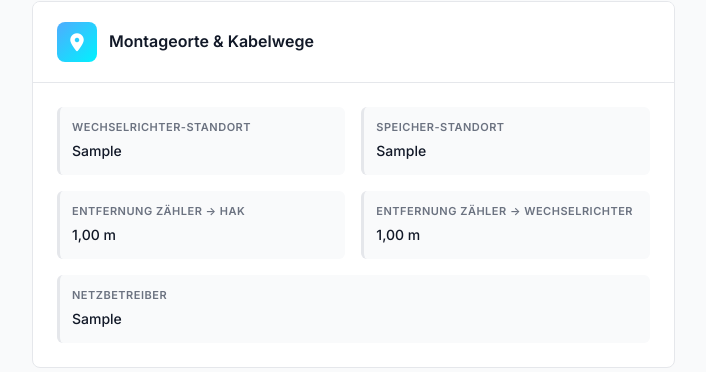
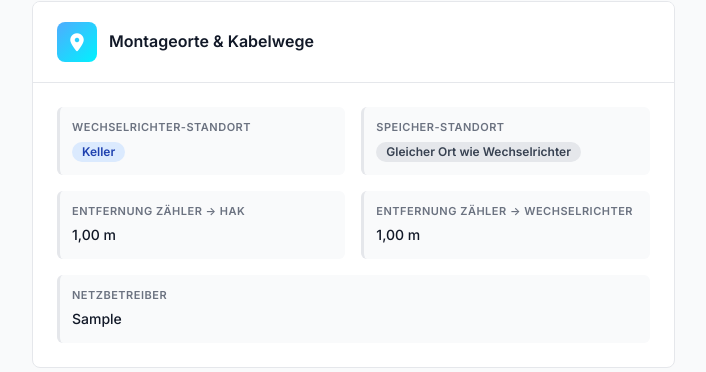
Before and after one commit to Elektriker-Edgar/PV-Projekt, a Django app: page /dashboard/prechecks/1/ in a window 1280 px wide. Shown: the part 1457-1829 px from the top of the page, without its empty margins (240-946 px from the left). Run offline with Django 4.2, Linux system fonts and the light colour scheme; a user stored in the database is signed in; tables that the repository leaves empty hold one stand-in row (values such as "Sample post"); grey boxes marked "Sample" are stand-in pictures.

Commit message:
precheck nochmal optimiert

```diff
--- a/apps/quotes/forms.py
+++ b/apps/quotes/forms.py
@@ -142,15 +142,17 @@
     )
 
     # === MONTAGEORTE & KABELWEGE ===
-    inverter_location = forms.CharField(
-        required=False,
+    inverter_location = forms.ChoiceField(
+        required=True,
         label="Montageort Wechselrichter",
-        widget=forms.TextInput(attrs={'class': 'form-control'})
+        choices=[('', 'Wählen Sie...')] + list(Precheck.INVERTER_LOCATION_CHOICES),
+        widget=forms.Select(attrs={'class': 'form-control'})
     )
-    storage_location = forms.CharField(
+    storage_location = forms.ChoiceField(
         required=False,
         label="Montageort Speicher",
-        widget=forms.TextInput(attrs={'class': 'form-control'})
+        choices=[('', 'Kein Speicher geplant')] + list(Precheck.STORAGE_LOCATION_CHOICES),
+        widget=forms.Select(attrs={'class': 'form-control'})
     )
     distance_meter_to_inverter = forms.DecimalField(
         max_digits=6,
--- a/apps/quotes/models.py
+++ b/apps/quotes/models.py
@@ -62,6 +62,23 @@
         ('surplus', 'Überschusseinspeisung'),
         ('full', 'Volleinspeisung'),
         ('mixed', 'Gemischt'),
+    ]
+    INVERTER_LOCATION_CHOICES = [
+        ('basement', 'Keller'),
+        ('garage', 'Garage'),
+        ('attic', 'Dachboden'),
+        ('utility_room', 'Hauswirtschaftsraum'),
+        ('outdoor', 'Außenbereich (wettergeschützt)'),
+        ('other', 'Anderer Ort'),
+    ]
+    STORAGE_LOCATION_CHOICES = [
+        ('same_as_inverter', 'Gleicher Ort wie Wechselrichter'),
+        ('basement', 'Keller'),
+        ('garage', 'Garage'),
+        ('attic', 'Dachboden'),
+        ('utility_room', 'Hauswirtschaftsraum'),
+        ('outdoor', 'Außenbereich (wettergeschützt)'),
+        ('other', 'Anderer Ort'),
     ]
 
     site = models.ForeignKey(Site, on_delete=models.CASCADE)
@@ -135,12 +152,14 @@
     # === MONTAGEORTE & KABELWEGE ===
     inverter_location = models.CharField(
         max_length=50,
+        choices=INVERTER_LOCATION_CHOICES,
         blank=True,
         default='',
         help_text="Montageort für Wechselrichter"
     )
     storage_location = models.CharField(
         max_length=50,
+        choices=STORAGE_LOCATION_CHOICES,
         blank=True,
         default='',
         help_text="Montageort für Speicher"
--- a/apps/quotes/views.py
+++ b/apps/quotes/views.py
@@ -62,6 +62,10 @@
                 pricing = calculate_pricing(pricing_input_from_precheck(precheck))
                 messages.success(request, 'Ihre Vorprüfung wurde erfolgreich eingereicht. Wir melden uns binnen 24 Stunden bei Ihnen.')
                 return render(request, 'quotes/precheck_success.html', {'precheck': precheck, 'pricing': pricing, 'quote': None})
+        else:
+            # Validierungsfehler: Formular mit Fehlern zurückgeben
+            messages.error(request, 'Bitte überprüfen Sie Ihre Eingaben. Einige Felder sind ungültig oder erforderlich.')
+            return render(request, 'quotes/precheck_wizard.html', {'form': form})
     else:
         form = PrecheckForm()
 
--- a/templates/dashboard/precheck_detail.html
+++ b/templates/dashboard/precheck_detail.html
@@ -325,7 +325,11 @@
                         <div class="col-md-6">
                             <div class="data-field">
                                 <span class="data-label">Wechselrichter-Standort</span>
-                                <span class="data-value">{{ precheck.inverter_location }}</span>
+                                <span class="data-value">
+                                    <span class="badge badge-info">
+                                        {{ precheck.get_inverter_location_display }}
+                                    </span>
+                                </span>
                             </div>
                         </div>
                         {% endif %}
@@ -333,7 +337,11 @@
                         <div class="col-md-6">
                             <div class="data-field">
                                 <span class="data-label">Speicher-Standort</span>
-                                <span class="data-value">{{ precheck.storage_location }}</span>
+                                <span class="data-value">
+                                    <span class="badge badge-secondary">
+                                        {{ precheck.get_storage_location_display }}
+                                    </span>
+                                </span>
                             </div>
                         </div>
                         {% endif %}
```
Also changed, not shown: .claude/settings.local.json, apps/quotes/migrations/0020_add_location_choices.py (added), apps/quotes/migrations/0021_alter_precheck_storage_location.py (added).
